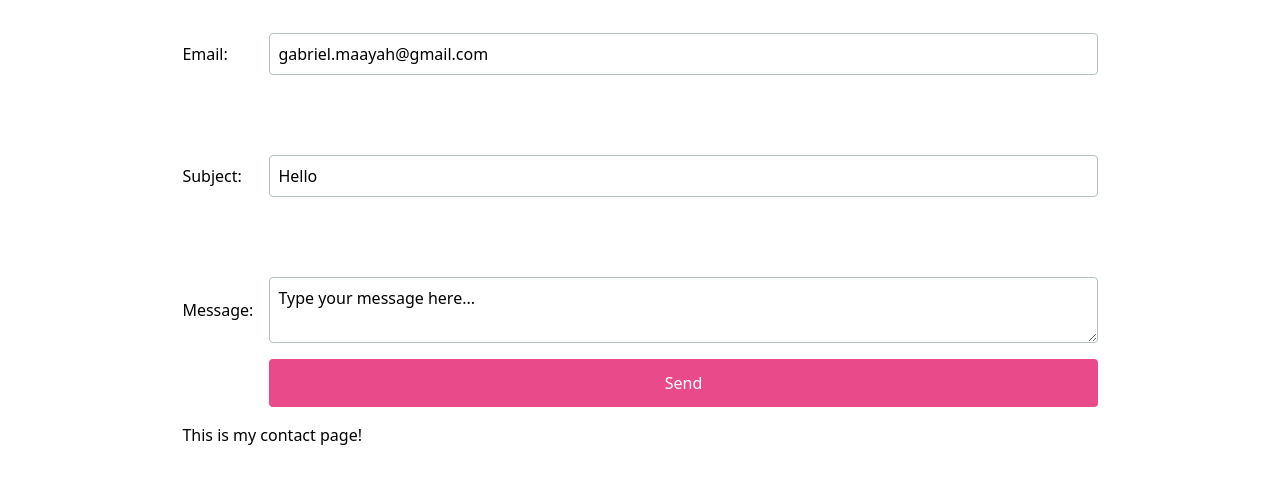
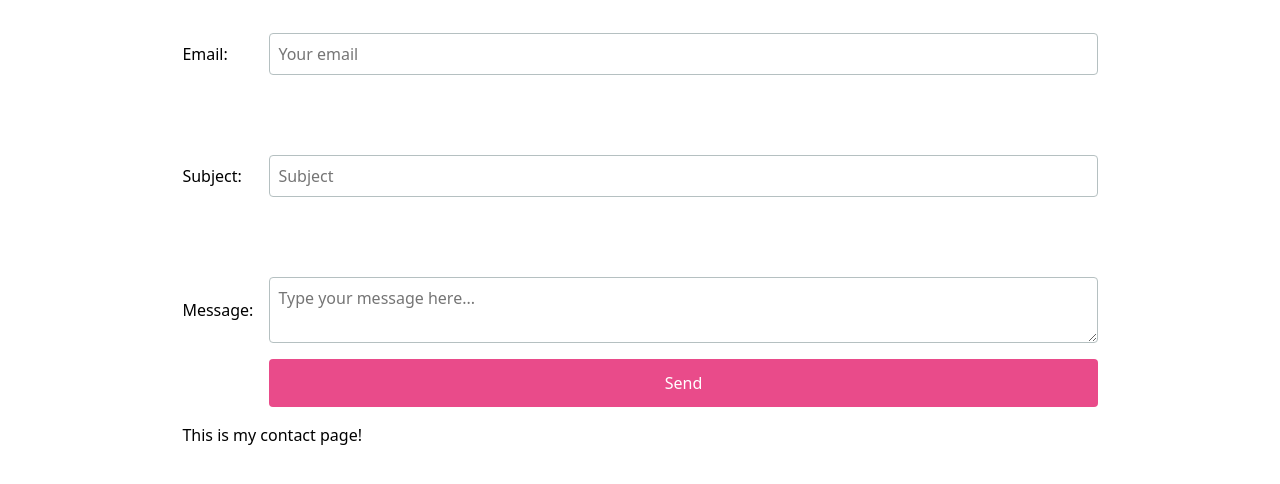
Before and after one commit to MaayahGa/portfolio, a plain HTML site: page contact/index.html in a window 1280 px wide. Shown: the part 140-624 px from the top of the page. Drawn offline with Linux system fonts and the light colour scheme.

Commit message:
Update index.html
got rid of text already in contact page text boxes

```diff
--- a/contact/index.html
+++ b/contact/index.html
@@ -11,17 +11,17 @@
     <h1>Contact</h1>
     <form action="mailto:gabriel.maayah@gmail.com" method="POST" enctype="text/plain">
     <label>Email:
-            <input type="email" name="email" value="gabriel.maayah@gmail.com">
+        <input type="email" name="email" placeholder="Your email">
     </label>
     <br><br>
 
     <label>Subject:
-            <input name="subject" value="Hello">
+        <input name="subject" placeholder="Subject">
     </label>
     <br><br>
 
     <label>Message:
-            <textarea name="body">Type your message here...</textarea>
+        <textarea name="body" placeholder="Type your message here..."></textarea>
     </label>
     <br><br>
 
```
Lines whose indentation alone changed are shown as unchanged.
